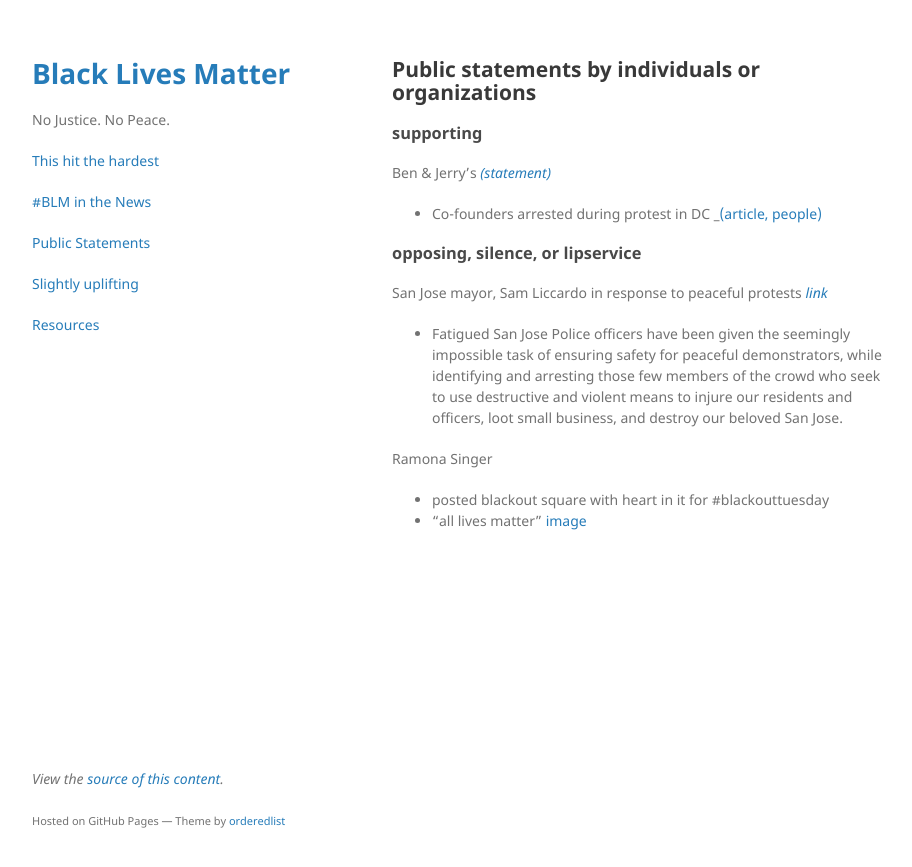
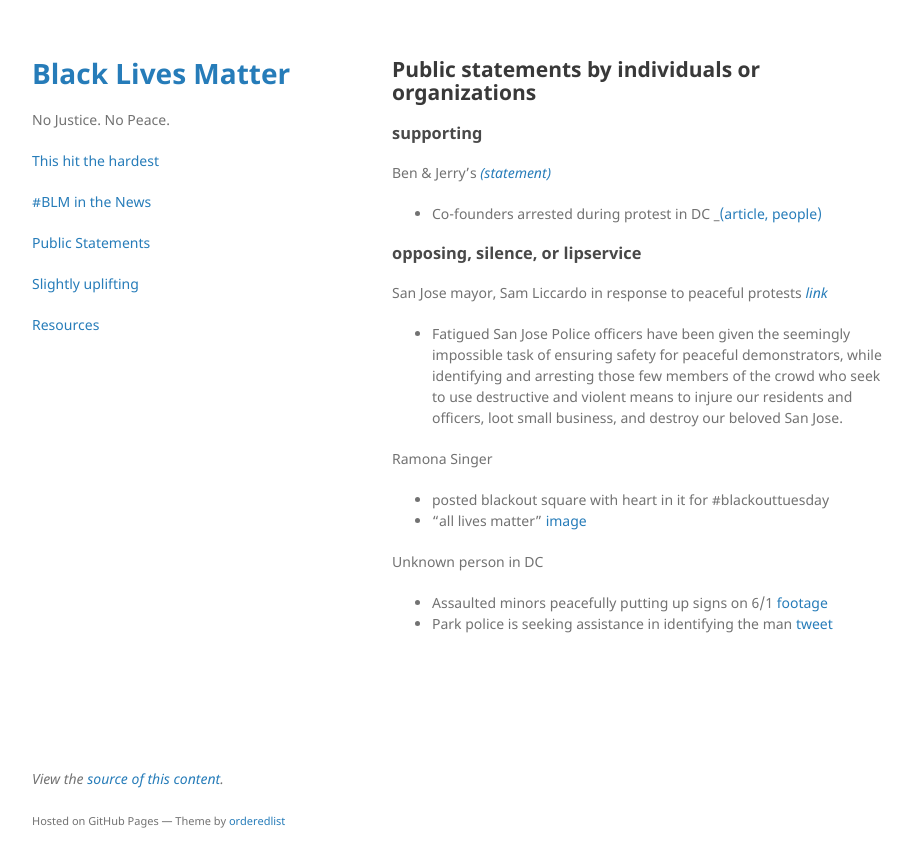
Before and after one commit to nojusticenopeace/nojusticenopeace.github.io, a Jekyll site: the page built from statements.md, in a window 1280 px wide. Shown: the top 867 px of the page, without its empty margins (178-1090 px from the left). Built offline with Jekyll 4.4.1, drawn with Linux system fonts in a browser that asks for light colours.

Commit message:
Update statements.md

```diff
--- a/statements.md
+++ b/statements.md
@@ -17,3 +17,7 @@ San Jose mayor, Sam Liccardo in response to peaceful protests _[link](https://me
 Ramona Singer
 - posted blackout square with heart in it for #blackouttuesday
 - "all lives matter" [image](https://pbs.twimg.com/media/EZtl0QxXsAcYS2F?format=jpg&name=900x900)
+
+Unknown person in DC
+- Assaulted minors peacefully putting up signs on 6/1 [footage](https://twitter.com/AnnaAkana/status/1268645784758521856?s=20)
+- Park police is seeking assistance in identifying the man [tweet](https://twitter.com/ParkPolice/status/1267928083836948484?s=20)
```
